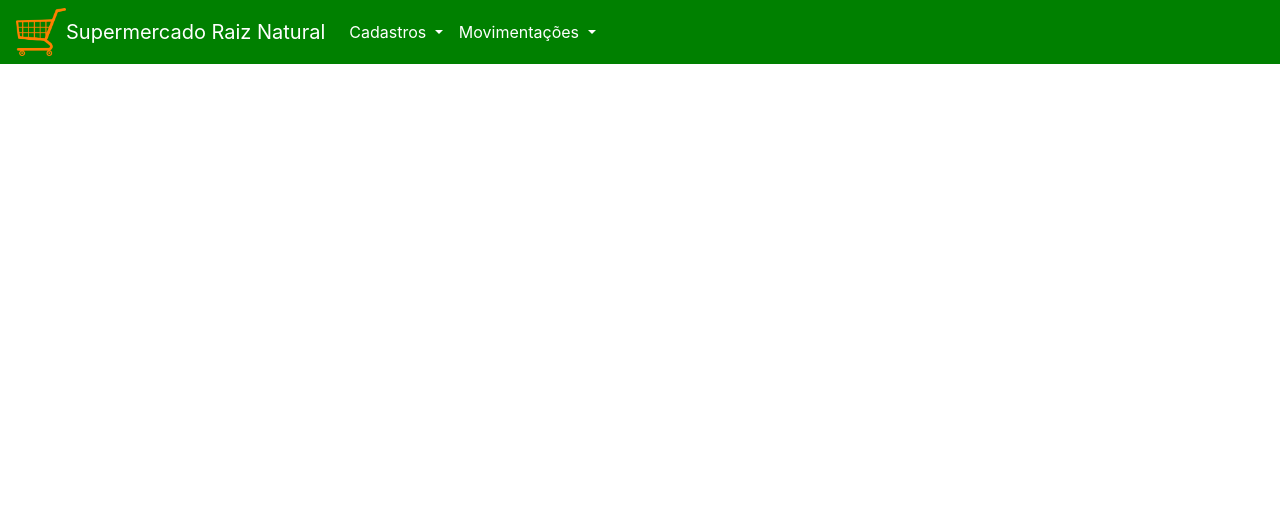
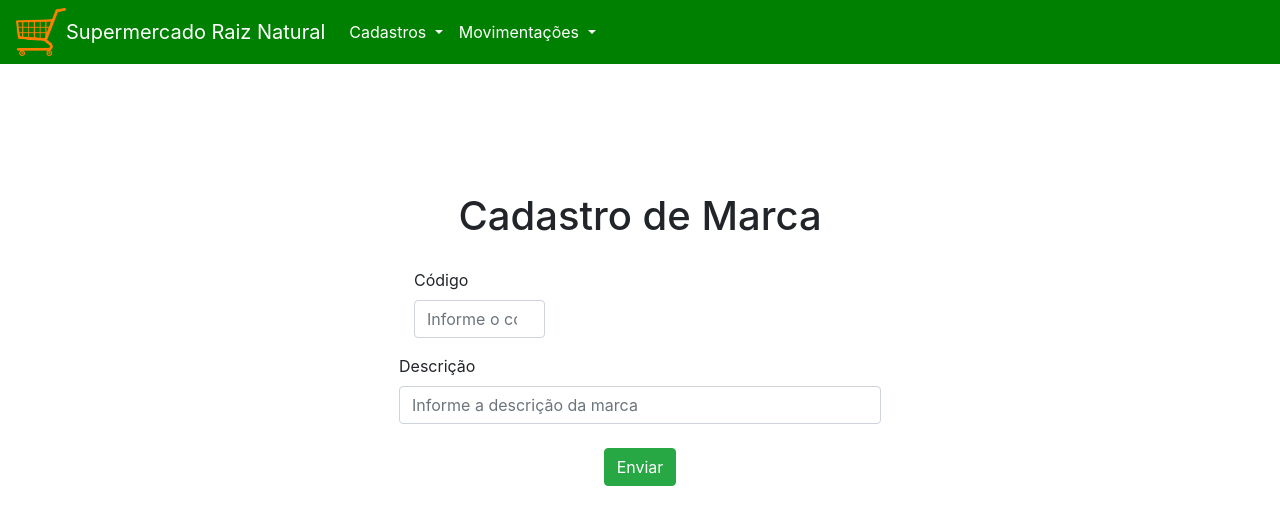
Before and after one commit to livsnts/supermercado-raiz-natural, a PHP site: page /cadastroMarca.php in a window 1280 px wide. Shown: the top 525 px of the page. Run offline with PHP 8.4, Linux system fonts and the light colour scheme.

Commit message:
adicionei o cadastro de assistencia e de marca

```diff
--- a/cadastroMarca.php
+++ b/cadastroMarca.php
@@ -6,11 +6,46 @@
     <meta name="viewport" content="width=device-width, initial-scale=1.0">
     <title>Supermercado Raiz Natural</title>
     <link rel="stylesheet" href="https://stackpath.bootstrapcdn.com/bootstrap/4.1.3/css/bootstrap.min.css" integrity="sha384-MCw98/SFnGE8fJT3GXwEOngsV7Zt27NXFoaoApmYm81iuXoPkFOJwJ8ERdknLPMO" crossorigin="anonymous">
+
+    <style>
+        .container {
+            margin-top: 10vw;
+            max-width: 40vw;
+        }
+
+        h1 {
+            text-align: center;
+            padding-bottom: 20px;
+        }
+
+        .d-flex {
+            justify-content: center;
+            padding-top: 8px;
+        }
+
+    </style>
 </head>
 
 <body>
     <?php include('header.php'); ?>
 
+    <div class="container">
+        <h1>Cadastro de Marca</h1>
+        <form>
+            <div class="form-group col-4">
+                <label for="codigoMarca">Código</label>
+                <input type="number" min="1" class="form-control" id="codigoMarca" placeholder="Informe o código da marca">
+            </div>
+            <div class="form-group">
+                <label for="descricaoMarca">Descrição</label>
+                <input type="text" class="form-control" id="descricaoMarca" placeholder="Informe a descrição da marca">
+            </div>
+
+            <div class="d-flex justify-content-center">
+                <button type="submit" class="btn btn-success">Enviar</button>
+            </div>
+        </form>
+    </div>
 
 </body>
 
--- a/header.php
+++ b/header.php
@@ -1,5 +1,5 @@
 <nav class="navbar navbar-expand-lg navbar-dark" style="background-color: green;">
-        <img src="img/cart.webp" alt="" style="max-width: 50px;"><a class="navbar-brand" href="#">Supermercado Raiz Natural</a>
+        <img src="img/cart.webp" alt="" style="max-width: 50px;" href="index.php"><a class="navbar-brand" href="index.php">Supermercado Raiz Natural</a>
         <button class="navbar-toggler" type="button" data-toggle="collapse" data-target="#navbarNavDropdown"
             aria-controls="navbarNavDropdown" aria-expanded="false" aria-label="Alterna navegação">
             <span class="navbar-toggler-icon"></span>
@@ -13,7 +13,7 @@
                     </a>
                     <div class="dropdown-menu" aria-labelledby="navbarDropdownMenuLink">
                         <a class="dropdown-item" href="cadastroMarca.php">Marca</a>
-                        <a class="dropdown-item" href="#">Outra ação</a>
+                        <a class="dropdown-item" href="cadastroAssistencia.php">Assistência Técnica</a>
                         <a class="dropdown-item" href="#">Algo mais aqui</a>
                     </div>
                 </li>
```
Also changed, not shown: cadastroAssistencia.php (added, +98 -0 lines).
